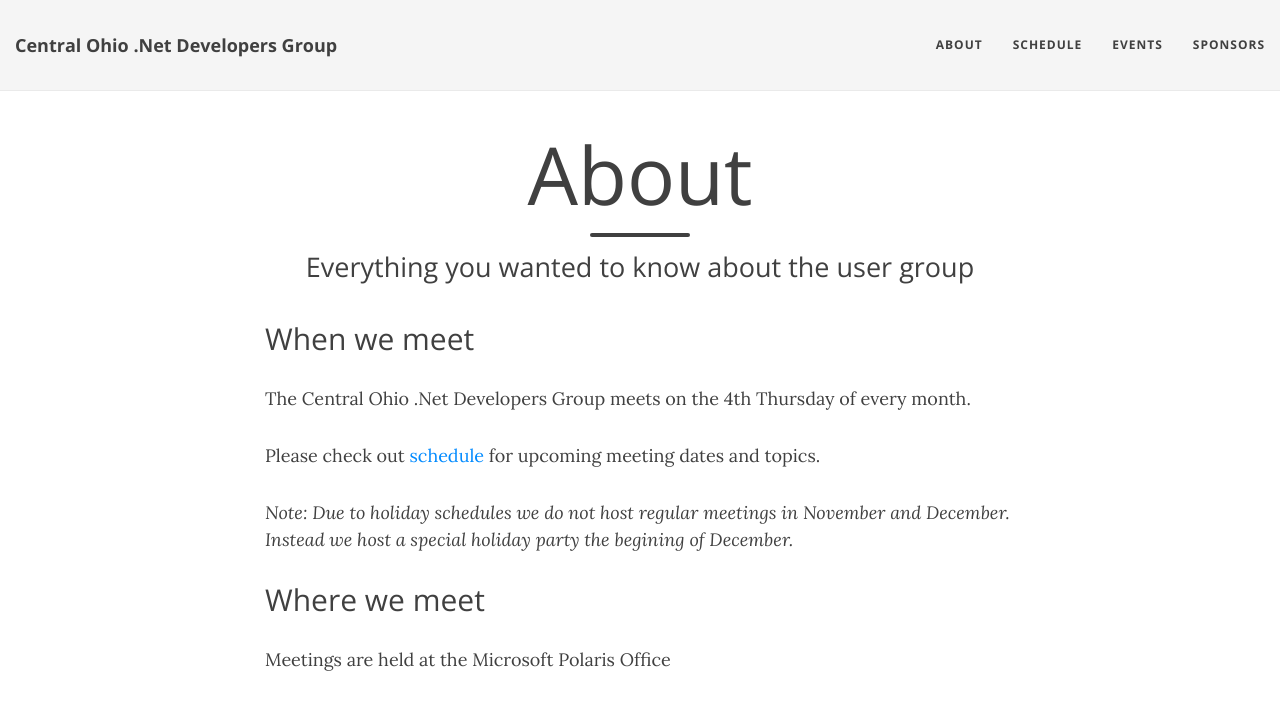
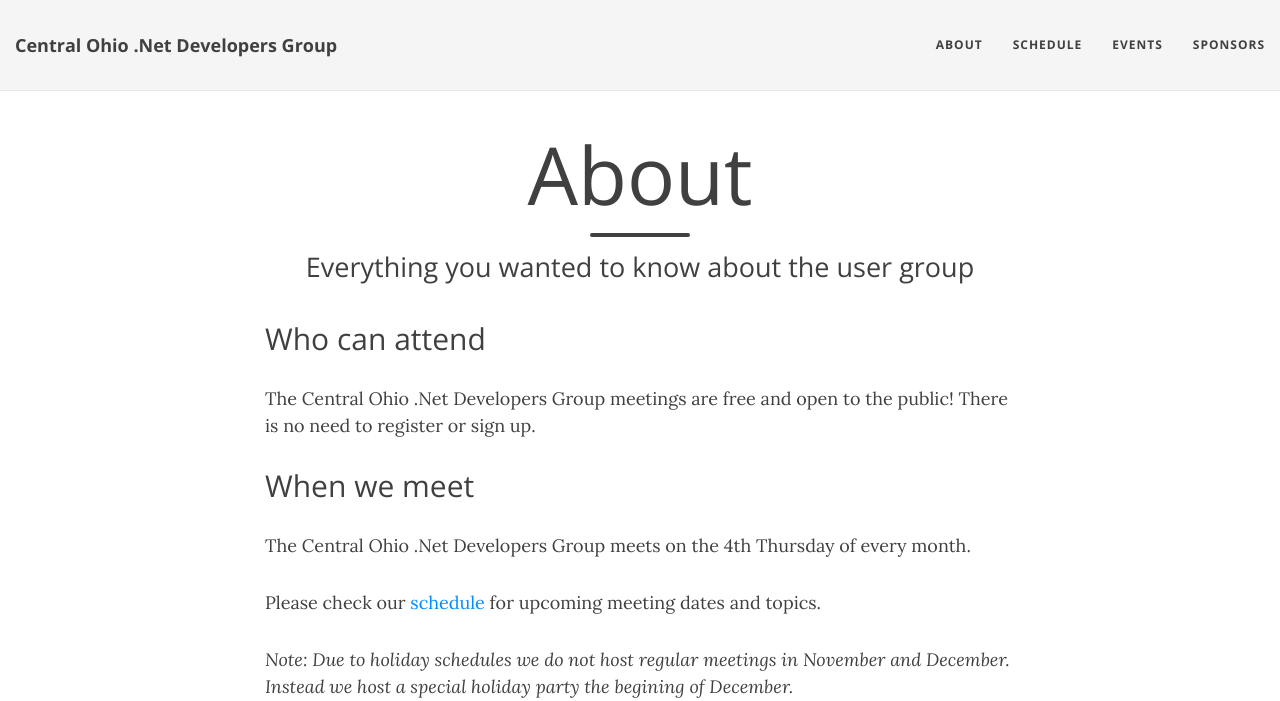
Before and after one commit to condg/condg.github.io, a Jekyll site: the page built from about.md, in a window 1280 px wide and 1400 px high. Shown: the top 701 px of the window. Built offline with Jekyll 4.4.1, drawn with Linux system fonts in a browser that asks for light colours; nearby versions of some CDN libraries; comment, search, counter and statistics services are not loaded; some of the changed text lies outside the part shown; grey boxes are pictures that could not be loaded.

```diff
--- a/_includes/footer.html
+++ b/_includes/footer.html
@@ -113,6 +113,14 @@
 			</a>
 		  </li>
           {% endif %}
+          <li>
+            <a href="/about/#newsletter" title="Newsletter Signup">
+              <span class="fa-stack fa-lg">
+                <i class="fa fa-circle fa-stack-2x"></i>
+                <i class="fa fa-envelope fa-stack-1x fa-inverse"></i>
+              </span>
+            </a>
+          </li>
         </ul>
         <p class="copyright text-muted">
 		  {{ site.author.name }}
--- a/about.md
+++ b/about.md
@@ -5,11 +5,15 @@ permalink: "/about/index.html"
 layout: page
 ---
 
+## Who can attend <a name="who" />
+
+The Central Ohio .Net Developers Group meetings are free and open to the public! There is no need to register or sign up.
+
 ## When we meet <a name="when" />
 
 The Central Ohio .Net Developers Group meets on the 4th Thursday of every month.
 
-Please check out [schedule](/schedule) for upcoming meeting dates and topics.
+Please check our [schedule](/schedule) for upcoming meeting dates and topics.
 
 *Note: Due to holiday schedules we do not host regular meetings in November and December.
 Instead we host a special holiday party the begining of December.*
@@ -21,3 +25,29 @@ Meetings are held at the Microsoft Polaris Office
 <iframe src="https://www.google.com/maps/embed?pb=!1m18!1m12!1m3!1d3049.9057920077257!2d-82.97518998461233!3d40.14438217939776!2m3!1f0!2f0!3f0!3m2!1i1024!2i768!4f13.1!3m3!1m2!1s0x8838f4679f87d0cf%3A0x458ec3e21396145a!2s8800+Lyra+Dr%2C+Columbus%2C+OH+43240!5e0!3m2!1sen!2sus!4v1450123055872" width="600" height="450" frameborder="0" style="border:0" allowfullscreen></iframe>
 
 [Microsoft Office, 4th Floor<br/>8800 Lyra Drive<br/>Columbus, Ohio 43240](https://goo.gl/maps/2HFvJCJG9i82)
+
+## How can I be notified of future meetings <a name="newsletter" />
+
+Feel free to sign up for our monthly newsletter! We make sure to email a meeting reminder each month.
+
+<h2>Subscribe to our mailing list</h2>
+
+<!-- Begin MailChimp Signup Form -->
+<link href="//cdn-images.mailchimp.com/embedcode/slim-081711.css" rel="stylesheet" type="text/css">
+<style type="text/css">
+	#mc_embed_signup{background:#fff; clear:left; font:14px Helvetica,Arial,sans-serif; }
+	/* Add your own MailChimp form style overrides in your site stylesheet or in this style block.
+	   We recommend moving this block and the preceding CSS link to the HEAD of your HTML file. */
+</style>
+<div id="mc_embed_signup">
+<form action="//condg.us9.list-manage.com/subscribe/post?u=68e802e90c225b40783f92521&amp;id=96cf2a8670" method="post" id="mc-embedded-subscribe-form" name="mc-embedded-subscribe-form" class="validate" target="_blank" novalidate>
+    <div id="mc_embed_signup_scroll">
+
+	<input type="email" value="" name="EMAIL" class="email" id="mce-EMAIL" placeholder="email address" required>
+    <!-- real people should not fill this in and expect good things - do not remove this or risk form bot signups-->
+    <div style="position: absolute; left: -5000px;" aria-hidden="true"><input type="text" name="b_68e802e90c225b40783f92521_96cf2a8670" tabindex="-1" value=""></div>
+    <div class="clear"><input type="submit" value="Subscribe" name="subscribe" id="mc-embedded-subscribe" class="button"></div>
+    </div>
+</form>
+</div>
+<!--End mc_embed_signup-->
```
Also changed, not shown: events.md (+23 -1 lines), schedule.md (+5 -1 lines), sponsors.md (+2 -2 lines), images/sponsors/couchbase_large.png (added), images/sponsors/couchbase_small.png (added), images/sponsors/nevron_large.png, images/sponsors/nevron_small.png (added).
